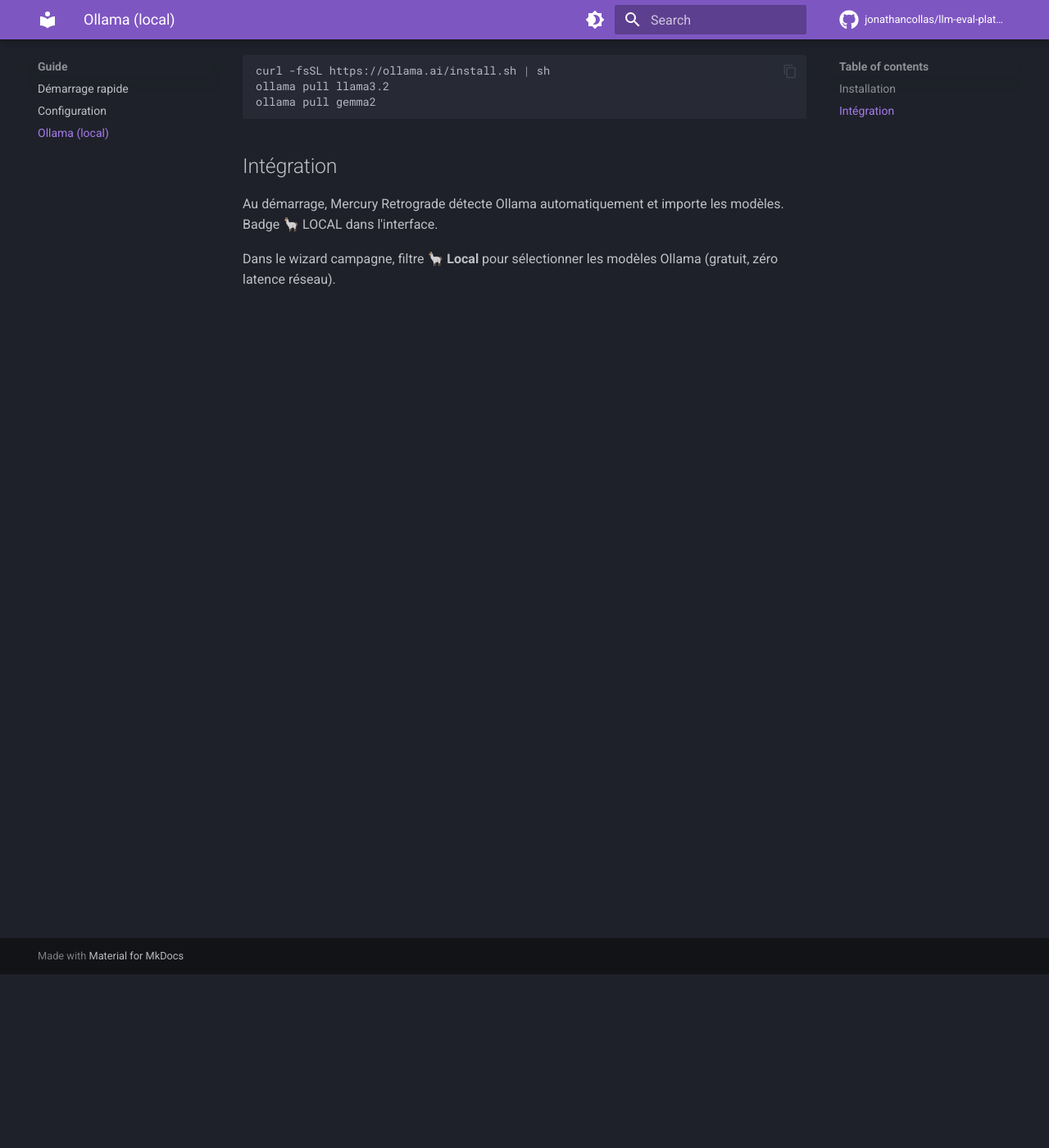
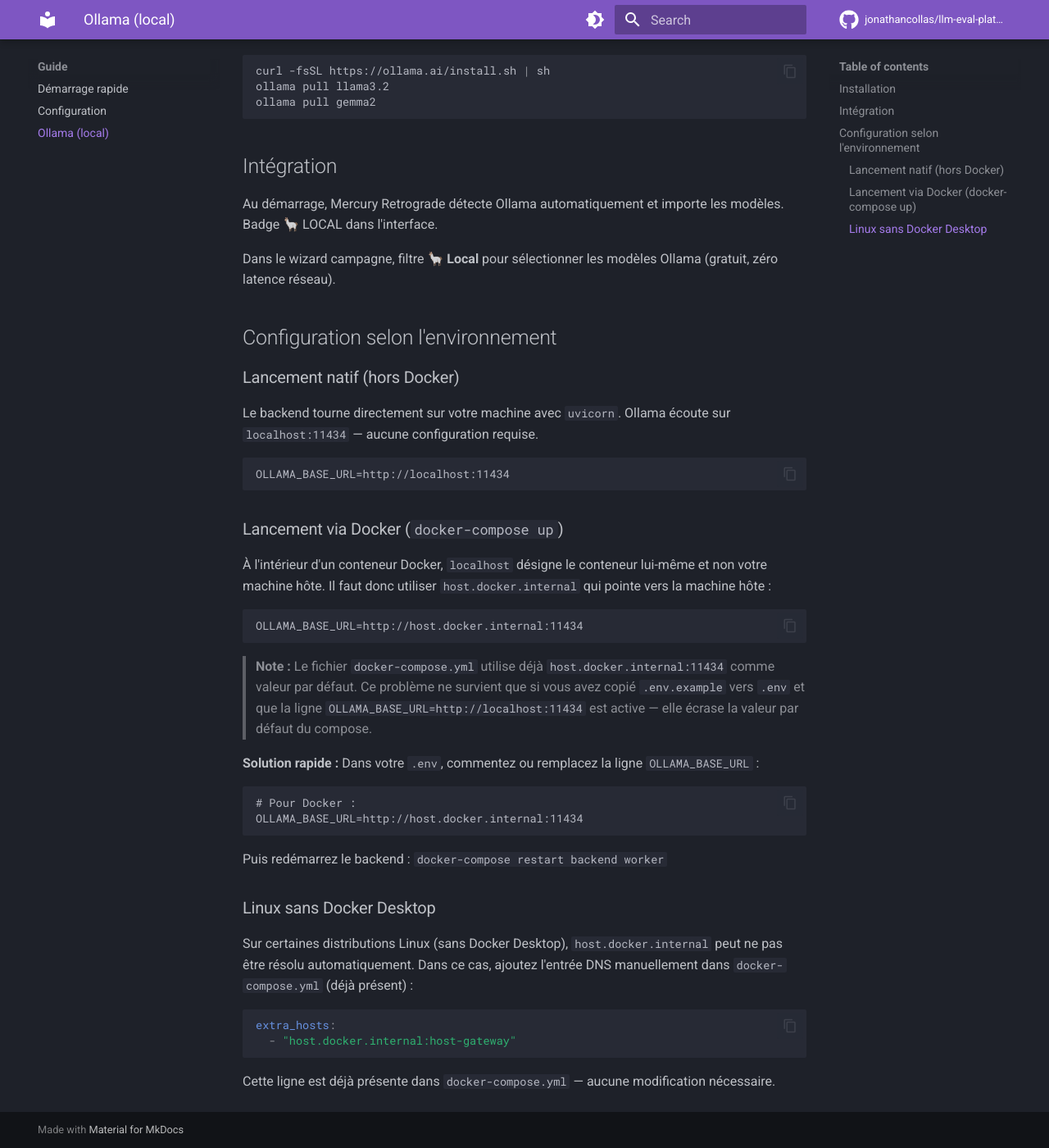
Before and after one commit to jonathancollas/llm-eval-platform, an MkDocs documentation site: the page built from docs/guide/ollama.md, in a window 1280 px wide and 1400 px high, scrolled down 212 px. Shown: the whole window at 82% size. Built offline with MkDocs 1.6.1 and Material for MkDocs 9.7.7, drawn with Linux system fonts in a browser that asks for light colours; comment, search, counter and statistics services are not loaded.

Commit message:
fix: correct OLLAMA_BASE_URL for Docker and improve error messages (#357)
Agent-Logs-Url: https://github.com/jonathancollas/llm-eval-platform/sessions/8b4e692b-64cd-4a48-9476-dad28191718b

Co-authored-by: copilot-swe-agent[bot] <198982749+Copilot@users.noreply.github.com>
Co-authored-by: jonathancollas <10053522+jonathancollas@users.noreply.github.com>

````diff
--- a/docs/guide/ollama.md
+++ b/docs/guide/ollama.md
@@ -13,3 +13,43 @@ ollama pull gemma2
 Au démarrage, Mercury Retrograde détecte Ollama automatiquement et importe les modèles. Badge 🦙 LOCAL dans l'interface.
 
 Dans le wizard campagne, filtre **🦙 Local** pour sélectionner les modèles Ollama (gratuit, zéro latence réseau).
+
+## Configuration selon l'environnement
+
+### Lancement natif (hors Docker)
+
+Le backend tourne directement sur votre machine avec `uvicorn`. Ollama écoute sur `localhost:11434` — aucune configuration requise.
+
+```env
+OLLAMA_BASE_URL=http://localhost:11434
+```
+
+### Lancement via Docker (`docker-compose up`)
+
+À l'intérieur d'un conteneur Docker, `localhost` désigne le conteneur lui-même et non votre machine hôte. Il faut donc utiliser `host.docker.internal` qui pointe vers la machine hôte :
+
+```env
+OLLAMA_BASE_URL=http://host.docker.internal:11434
+```
+
+> **Note :** Le fichier `docker-compose.yml` utilise déjà `host.docker.internal:11434` comme valeur par défaut. Ce problème ne survient que si vous avez copié `.env.example` vers `.env` et que la ligne `OLLAMA_BASE_URL=http://localhost:11434` est active — elle écrase la valeur par défaut du compose.
+
+**Solution rapide :** Dans votre `.env`, commentez ou remplacez la ligne `OLLAMA_BASE_URL` :
+
+```env
+# Pour Docker :
+OLLAMA_BASE_URL=http://host.docker.internal:11434
+```
+
+Puis redémarrez le backend : `docker-compose restart backend worker`
+
+### Linux sans Docker Desktop
+
+Sur certaines distributions Linux (sans Docker Desktop), `host.docker.internal` peut ne pas être résolu automatiquement. Dans ce cas, ajoutez l'entrée DNS manuellement dans `docker-compose.yml` (déjà présent) :
+
+```yaml
+extra_hosts:
+  - "host.docker.internal:host-gateway"
+```
+
+Cette ligne est déjà présente dans `docker-compose.yml` — aucune modification nécessaire.
````
Also changed, not shown: 2 other files.
